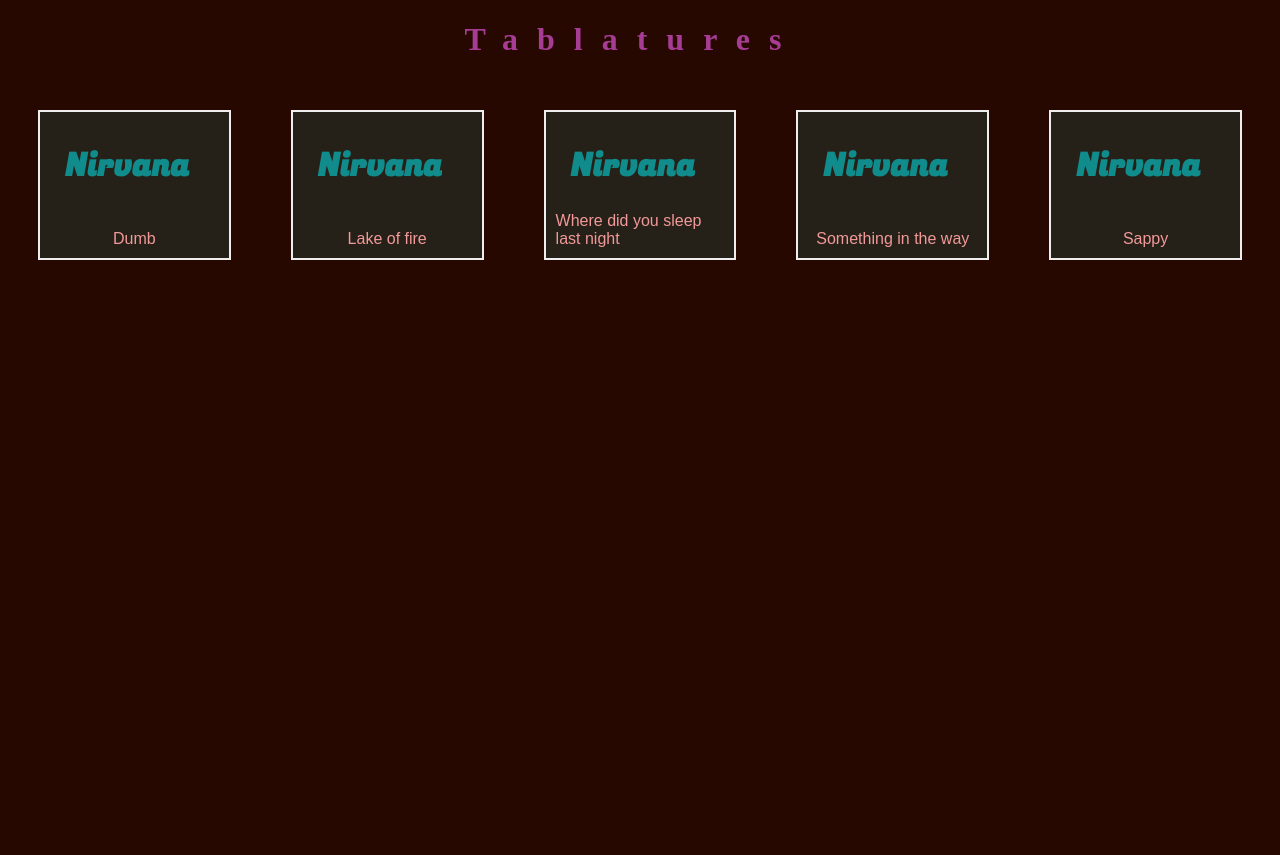
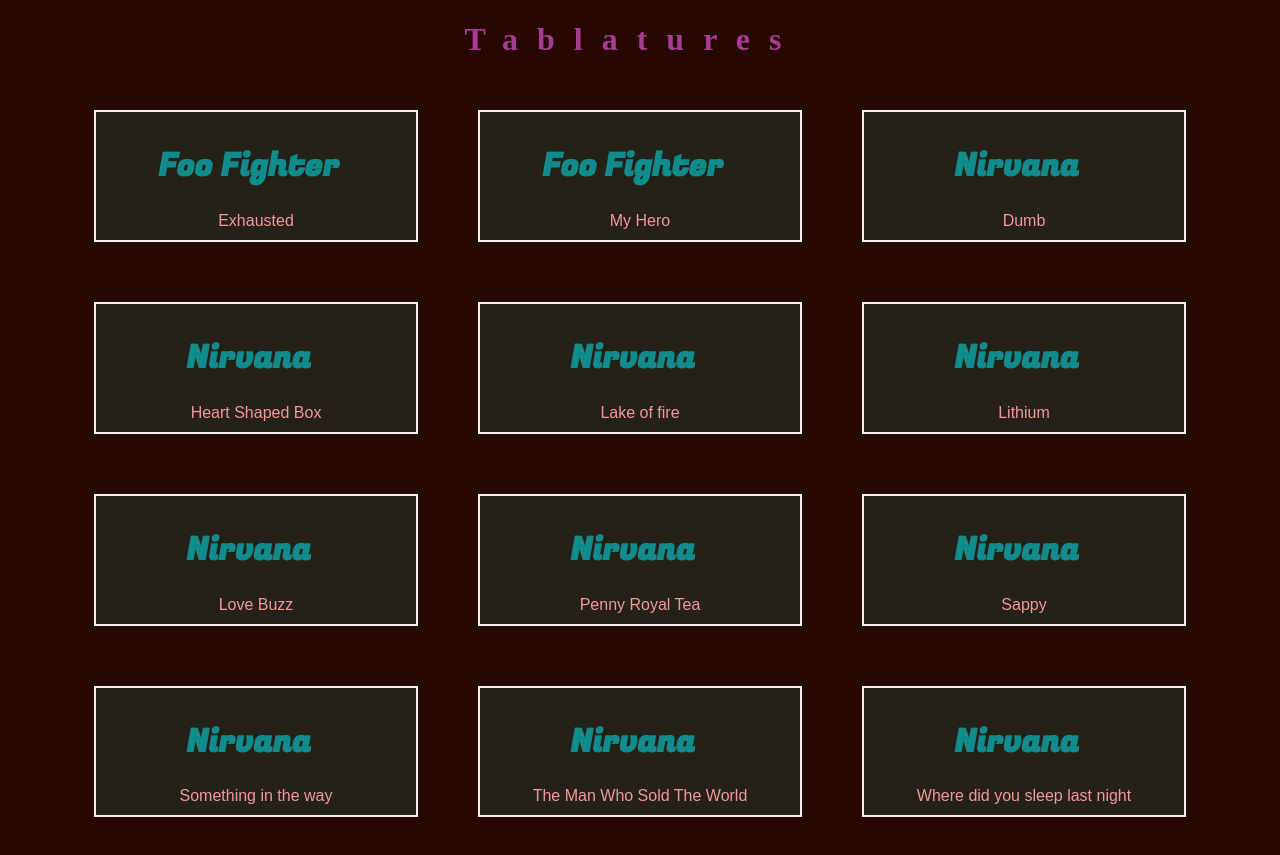
Before and after one commit to 20100lefebvre/tabs, a plain HTML site: page index.html in a window 1280 px wide. Before the commit the page ends 800 px from the top, so only its background shows below. Drawn offline with Linux system fonts and the light colour scheme; a web font is replaced by a local one.

Commit message:
ajout de tabs notemment Foo Fighter

```diff
--- a/css/style.css
+++ b/css/style.css
@@ -9,6 +9,8 @@
 #main{
     display: flex;
     flex-direction: row;
+    flex-wrap:wrap;
+    justify-content: center;
 }
 h1{
     text-align: center;
--- a/js/script.js
+++ b/js/script.js
@@ -26,13 +26,25 @@
 }
 
 let dumb = new Tab("Nirvana","Dumb","./tabs/Dumb.pdf");
-let lakeOfFire= new Tab("Nirvana", "Lake of fire","./tabs/LakeOfFire.pdf");
+let exhausted = new Tab("Foo Fighter","Exhausted","./tabs/Exhausted.pdf");
+let heartShapedBox = new Tab("Nirvana", "Heart Shaped Box","./tabs/HeartShapedBox.pdf");
+let lakeOfFire = new Tab("Nirvana", "Lake of fire","./tabs/LakeOfFire.pdf");
+let lithium = new Tab("Nirvana", "Lithium","./tabs/Litium.pdf");
+let loveBuzz = new Tab("Nirvana", "Love Buzz","./tabs/LoveBuzz.pdf");
+let myHero = new Tab("Foo Fighter","My Hero","./tabs/MyHero.pdf");
+let pennyRoyalTea = new Tab("Nirvana", "Penny Royal Tea","./tabs/PennyRoyalTea.pdf");
+let sappy = new Tab("Nirvana", "Sappy","./tabs/Sappy.pdf");
+let somethingInTheWay = new Tab("Nirvana", "Something in the way","./tabs/SomethingInTheWay.pdf");
+let theManWhoSoldTheWorld = new Tab("Nirvana", "The Man Who Sold The World","./tabs/TheManWhoSoldTheWorld.pdf");
 let whereDidYouSleepLastNight = new Tab("Nirvana", "Where did you sleep last night","./tabs/WhereDidYouSleepLastNight.pdf");
-let somethingInTheWay = new Tab("Nirvana", "Something in the way","./tabs/SomethingInTheWay.pdf");
-let sappy = new Tab("Nirvana", "Sappy","./tabs/Sappy.pdf");
 
-let tabs = [dumb, lakeOfFire, whereDidYouSleepLastNight, somethingInTheWay,sappy];
-
+let tabs = [dumb, exhausted, heartShapedBox, lakeOfFire, lithium, loveBuzz, myHero, pennyRoyalTea, sappy, somethingInTheWay, theManWhoSoldTheWorld, whereDidYouSleepLastNight];
+tabs.sort(function compare(a,b){
+if(a.nameGroup < b.nameGroup){return -1;}
+/*if(a.nameGroup > b.nameGroup){return 1;}
+else{return 0;}
+*/
+});
 
 const body = document.querySelector("body");
 const main = document.querySelector("#main");
```
Also changed, not shown: 7 other files.
